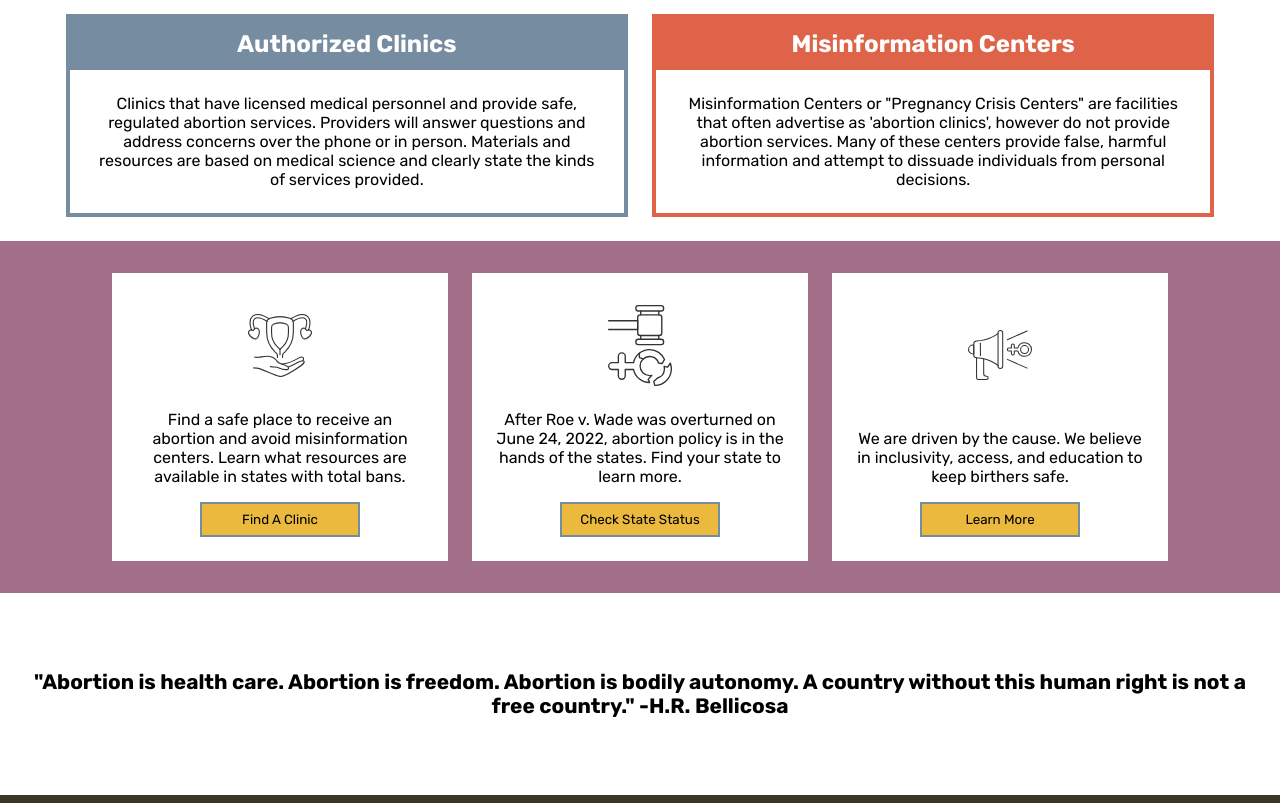
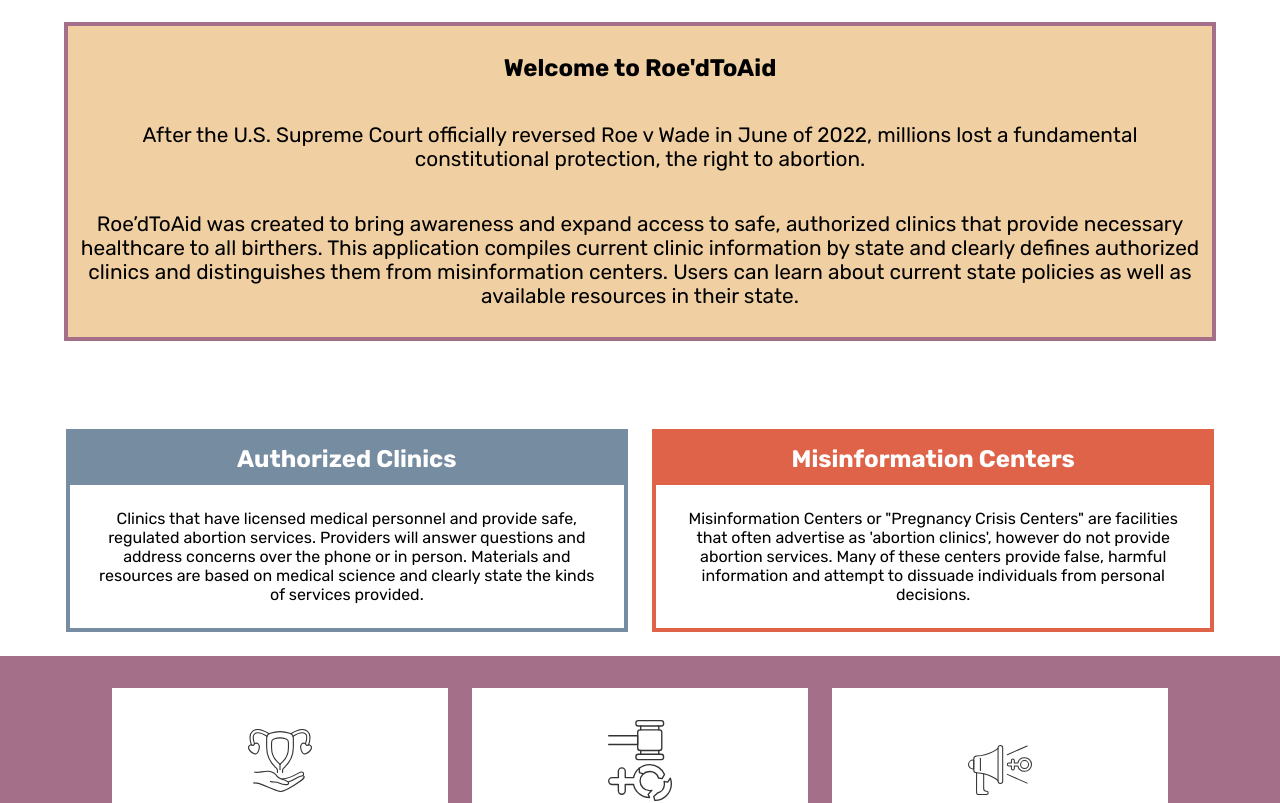
Before and after one commit to Roe-dToAid/roed_to_aid_fe, a React (Create React App) app: page / in a window 1280 px wide. Shown: the part 620-1423 px from the top of the page. Built offline with nearby package versions, Linux system fonts and the light colour scheme.

Commit message:
Add introduction block and styling

```diff
--- /dev/null
+++ b/src/Components/IntroductionBlock/IntroductionBlock.js
@@ -0,0 +1,27 @@
+import React from "react";
+import "./IntroductionBlock.scss";
+
+const IntroductionBlock = () => {
+  return (
+    <>
+      <div className="introduction-container">
+        <h2>Welcome to Roe'dToAid</h2>
+        <p>
+          After the U.S. Supreme Court officially reversed Roe v Wade in June of
+          2022, millions lost a fundamental constitutional protection, the right
+          to abortion.
+        </p>
+        <p>
+          Roe’dToAid was created to bring awareness and expand access to safe,
+          authorized clinics that provide necessary healthcare to all birthers.
+          This application compiles current clinic information by state and
+          clearly defines authorized clinics and distinguishes them from
+          misinformation centers. Users can learn about current state policies
+          as well as available resources in their state.
+        </p>
+      </div>
+    </>
+  );
+};
+
+export default IntroductionBlock;
--- /dev/null
+++ b/src/Components/IntroductionBlock/IntroductionBlock.scss
@@ -0,0 +1,14 @@
+.introduction-container {
+    border: 0.25rem solid #a46f89;
+    background-color: #F0D0A3;
+    display: flex;
+    flex-direction: column;
+    align-items: center;
+    padding: .5rem;
+    margin: 4rem;
+    text-align: center;
+    p {
+      font-weight: 400;
+      font-size: 1.3rem;
+    }
+  }
--- a/src/Components/QuoteBlock/QuoteBlock.scss
+++ b/src/Components/QuoteBlock/QuoteBlock.scss
@@ -2,7 +2,8 @@
   display: flex;
   align-items: center;
   background-color: #ffffff;
-  padding: 1.5rem;
+  padding: 4rem;
+  margin: 3rem;
   text-align: center;
   p {
     font-weight: 700;
--- a/src/Views/HomeView/HomeView.js
+++ b/src/Views/HomeView/HomeView.js
@@ -4,6 +4,7 @@ import InformationBlock from "../../Components/InformationBlock/InformationBlock
 import PreviewBlocks from "../../Components/PreviewBlocks/PreviewBlocks";
 import QuoteBlock from "../../Components/QuoteBlock/QuoteBlock";
 import "./HomeView.scss";
+import IntroductionBlock from "../../Components/IntroductionBlock/IntroductionBlock";
 
 const HomeView = () => {
   return (
@@ -15,6 +16,9 @@ const HomeView = () => {
           className="group-image"
         ></img>
         <h2>A safe space to find a safe place.</h2>
+      </div>
+      <div className="introduction-block-container">
+        <IntroductionBlock />
       </div>
       <div className="information-block-container">
         <InformationBlock />
--- a/src/Views/HomeView/HomeView.scss
+++ b/src/Views/HomeView/HomeView.scss
@@ -4,12 +4,22 @@
   align-items: center;
   justify-content: center;
 }
+
+.introduction-block-container {
+  display: flex;
+  flex-wrap: wrap;
+  align-items: center;
+  justify-content: center;
+  width: 100%;
+  gap: 1.5rem;
+
+}
 .welcome-container {
   img {
     width: 100%;
   }
   h2 {
-    padding: 1.5rem;
+    padding: .5rem;
     text-align: center;
   }
 }
```
Also changed, not shown: 1 other file (tests, documents, lock files or other folders).
